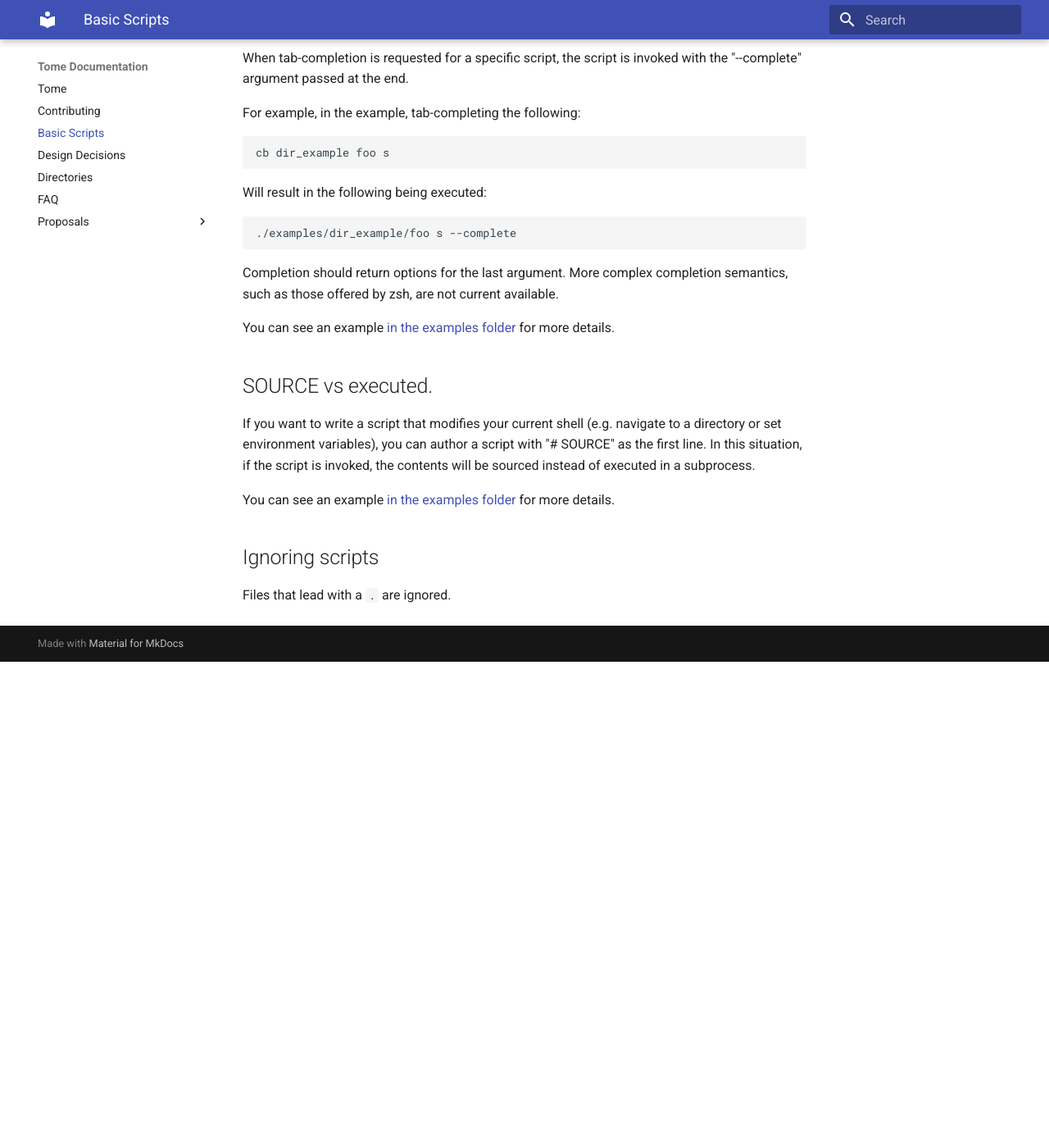
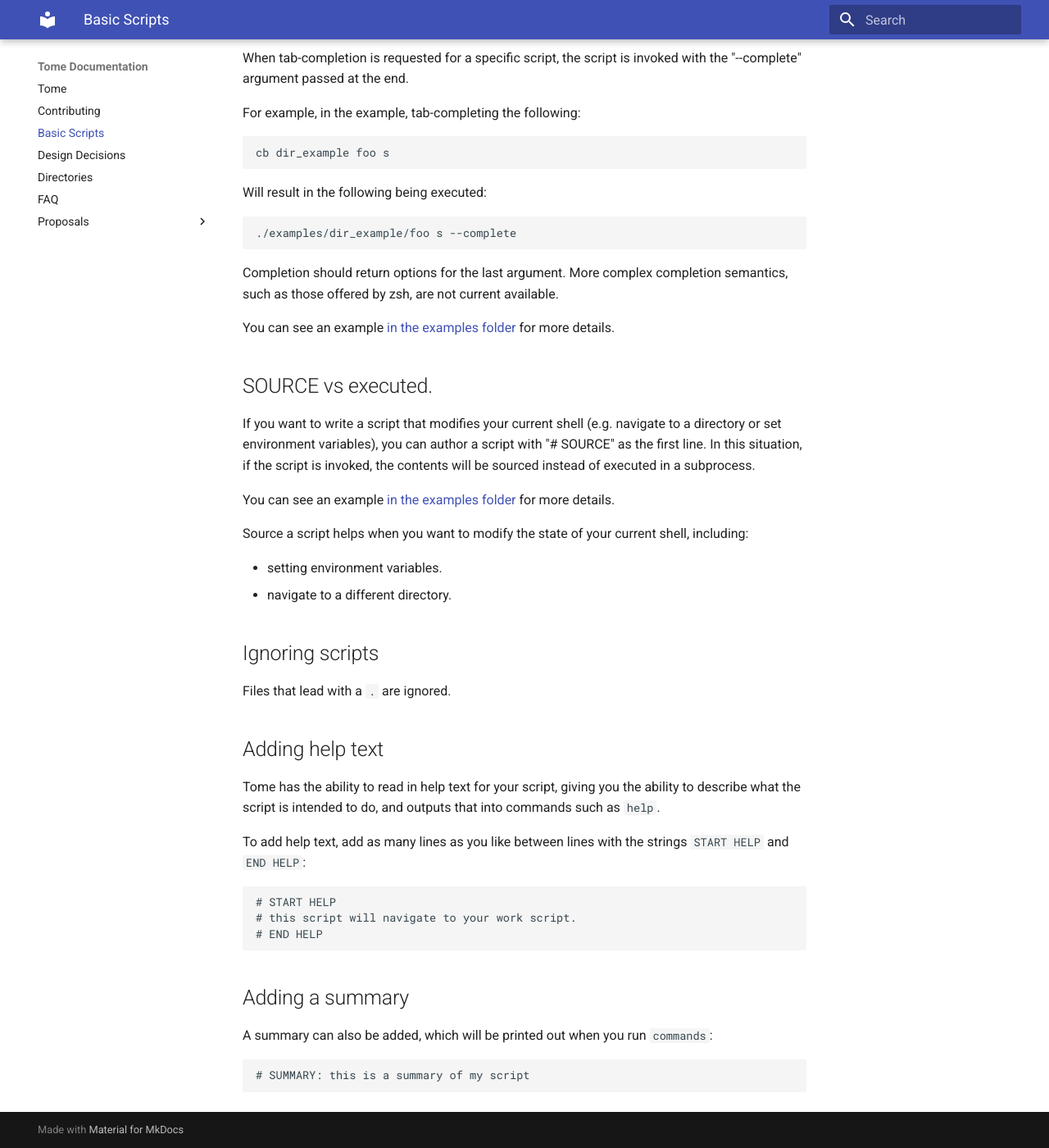
Before and after one commit to toumorokoshi/tome, an MkDocs documentation site: the page built from docs/authoring-scripts.md, in a window 1280 px wide and 1400 px high, scrolled down 664 px. Shown: the whole window at 82% size. Built offline with MkDocs 1.6.1 and Material for MkDocs 9.7.7, drawn with Linux system fonts in a browser that asks for light colours; before the commit the page ends 1471 px from its top, so only the background shows below that.

Commit message:
docs: adding help / summary instructions
Adding instructions on how to add help and summary text.

````diff
--- a/docs/authoring-scripts.md
+++ b/docs/authoring-scripts.md
@@ -39,6 +39,32 @@
 
 You can see an example [in the examples folder](https://github.com/toumorokoshi/tome/blob/master/example/source_example) for more details.
 
+Source a script helps when you want to modify the state of your current shell, including:
+
+- setting environment variables.
+- navigate to a different directory.
+
 ## Ignoring scripts
 
 Files that lead with a `.` are ignored.
+
+## Adding help text
+
+Tome has the ability to read in help text for your script, giving you the ability
+to describe what the script is intended to do, and outputs that into commands such as `help`.
+
+To add help text, add as many lines as you like between lines with the strings `START HELP` and `END HELP`:
+
+```
+# START HELP
+# this script will navigate to your work script.
+# END HELP
+```
+
+## Adding a summary
+
+A summary can also be added, which will be printed out when you run `commands`:
+
+```
+# SUMMARY: this is a summary of my script
+```
````
